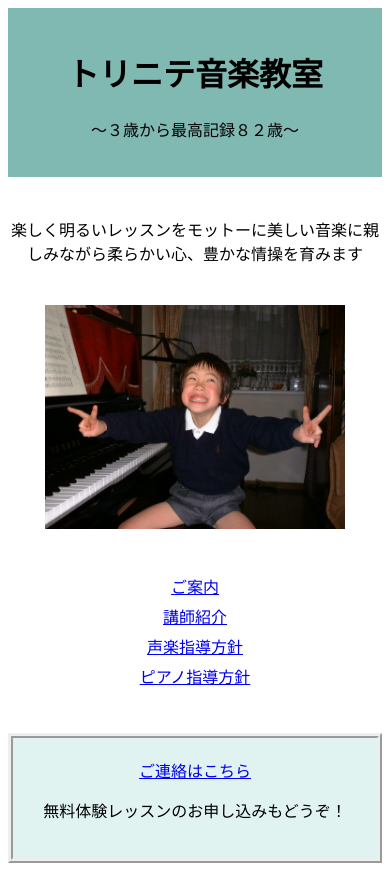
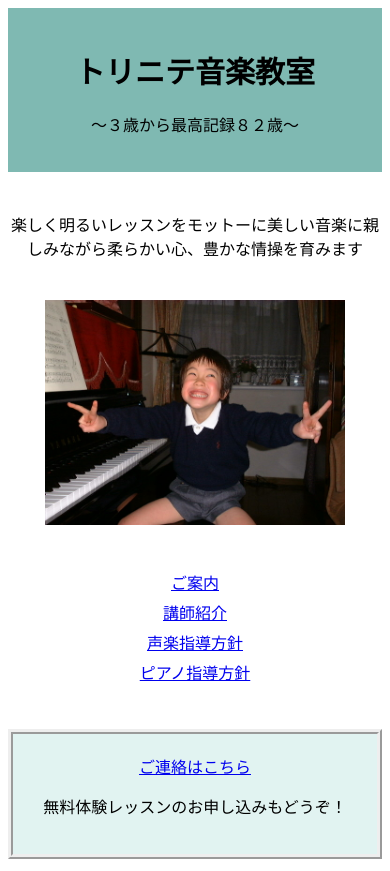
Before and after one commit to hatenabi/torinite, a plain HTML site: page index.html in a window 390 px wide. Drawn offline with Linux system fonts and the light colour scheme.

Commit message:
Update torinite.css

```diff
--- a/torinite.css
+++ b/torinite.css
@@ -2,11 +2,15 @@
 @media screen and (max-width: 600px) {
     body{
         background-color: #ffffff;
+        font-size: 16px;
     }
     header{
         background-color: #7fb9b2;
         padding-top: 20px;
         padding-bottom: 20px;
+    }
+    h1{
+        font-size: 30px;
     }
     body{
         font-family: saris-serif;
```
